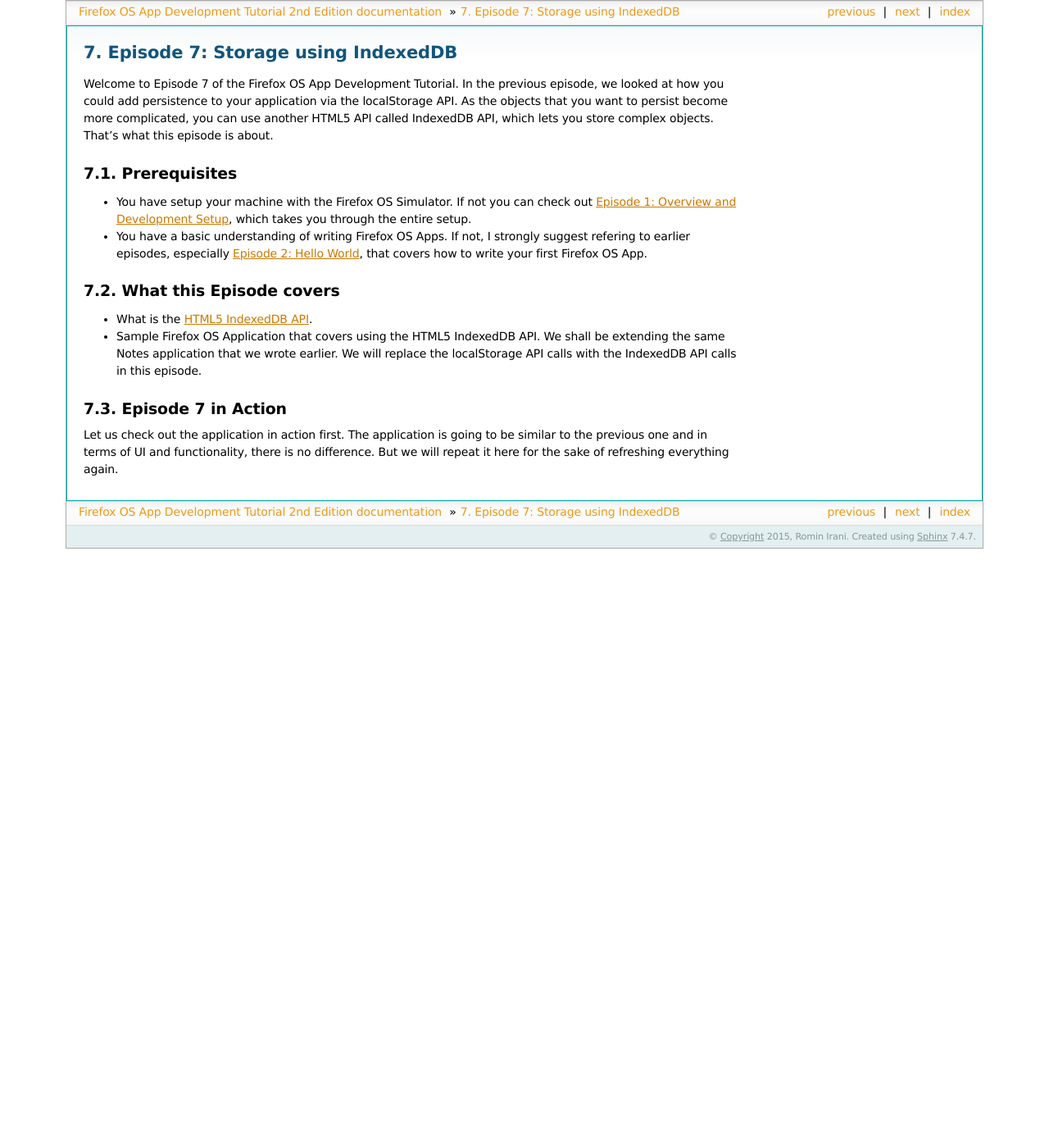
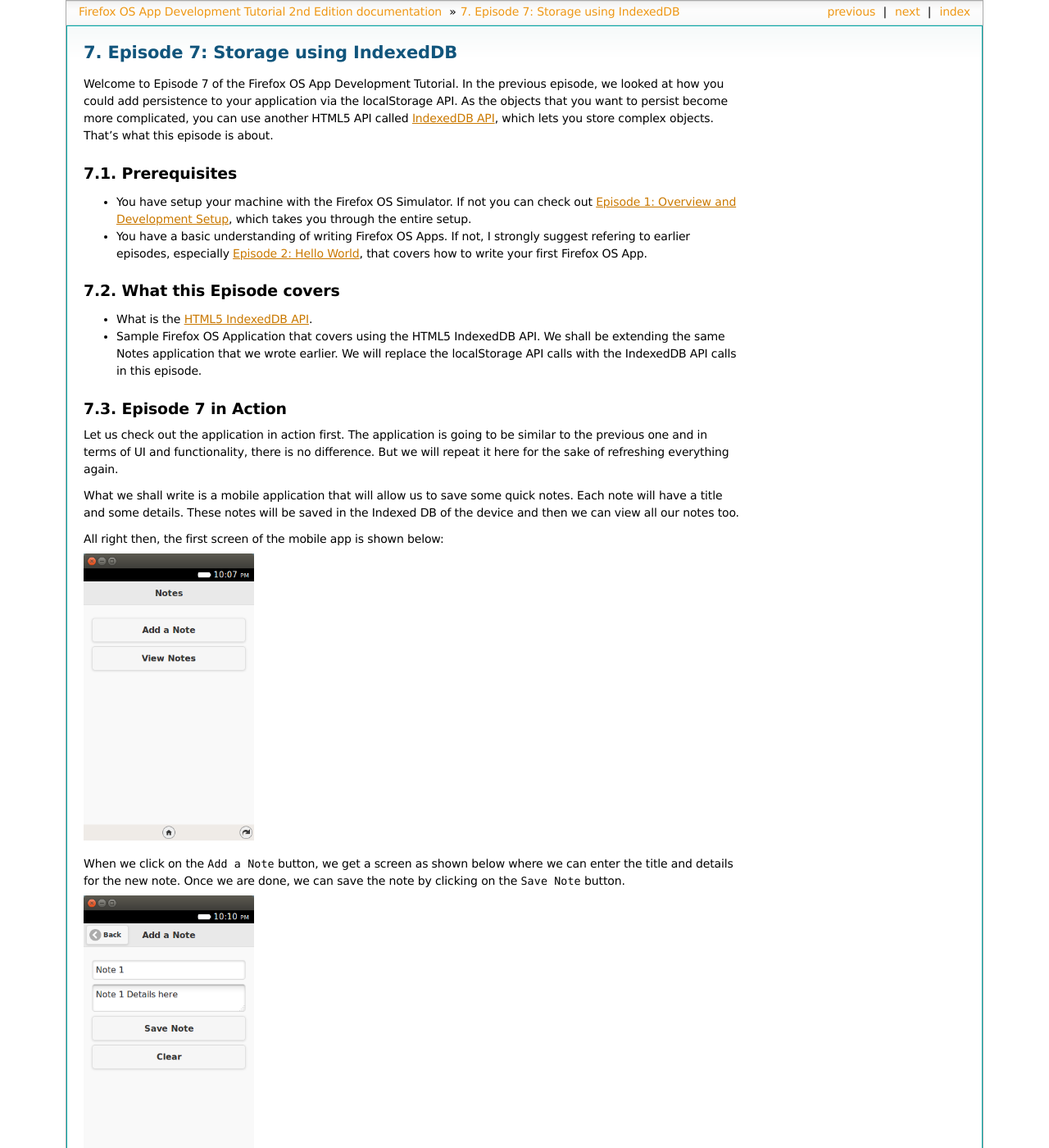
Before and after one commit to anicholakos/complete_fxos_tutorial, a Sphinx documentation site: the page built from source/episode07.rst, in a window 1280 px wide and 1400 px high. Shown: the whole window at 82% size. Built offline with Sphinx 7.4.7, drawn with Linux system fonts in a browser that asks for light colours; formulas are drawn with MathJax 3; some of the changed text lies outside the part shown.

Commit message:
Working on Episode 7.

```diff
--- a/source/episode07.rst
+++ b/source/episode07.rst
@@ -11,7 +11,8 @@
 Welcome to Episode 7 of the Firefox OS App Development Tutorial. In the
 previous episode, we looked at how you could add persistence to your
 application via the localStorage API. As the objects that you want to persist
-become more complicated, you can use another HTML5 API called IndexedDB API,
+become more complicated, you can use another HTML5 API called
+`IndexedDB API <http://www.w3.org/TR/IndexedDB/>`__,
 which lets you store complex objects. That's what this episode is about.
 
 
@@ -42,3 +43,53 @@
 be similar to the previous one and in terms of UI and functionality, there is
 no difference.  But we will repeat it here for the sake of refreshing
 everything again.
+
+What we shall write is a mobile application that will allow us to save some
+quick notes. Each note will have a title and some details. These notes will be
+saved in the Indexed DB of the device and then we can view all our notes too.
+
+All right then, the first screen of the mobile app is shown below:
+
+.. image:: illustrations/episode06/save_notes1.png
+   :alt: SaveNotes app on launch
+   :height: 350px
+
+When we click on the ``Add a Note`` button, we get a screen as shown below
+where we can enter the title and details for the new note. Once we are done, we
+can save the note by clicking on the ``Save Note`` button.
+
+.. image:: illustrations/episode06/save_notes2.png
+   :alt: SaveNotes app with first note being edited
+   :height: 350px
+
+If the note is successfully saved, it will display a message as shown below:
+
+.. image:: illustrations/episode06/save_notes3.png
+   :alt: SaveNotes app with first note saved
+   :height: 350px
+
+To view all the notes, you need to click on the ``View Notes`` button from the
+main screen. This will retrieve all the notes from the Local Storage and
+display them to you in a collapsible list form.
+
+.. image:: illustrations/episode06/save_notes4.png
+   :alt: SaveNotes app with list of notes
+   :height: 350px
+
+You can click on any of the ``+`` signs and it will expand to show you the note
+details as shown below:
+
+.. image:: illustrations/episode06/save_notes5.png
+   :alt: SaveNotes app with list with expanded 2nd note
+   :height: 350px
+
+If you wish to delete all the notes, there is also a ``Clear`` button. This
+will delete permanently all the notes from the Local Storage.
+
+Let’s get going with the code. Note that the example screenshots are from the
+Firefox OS Simulator running locally. So you can use your Firefox OS Simulator
+to run all the examples.
+
+
+Download Full Source Code - Episode 7
+-------------------------------------
--- a/source/index.rst
+++ b/source/index.rst
@@ -8,7 +8,7 @@
 
 remixed and updated by Jeff Elkner, Sotirios Nicholakos, and Finn Cardiff
 
-Last updated: 18 May 2015
+Last updated: 19 May 2015
 
 Episodes
 ========
```
